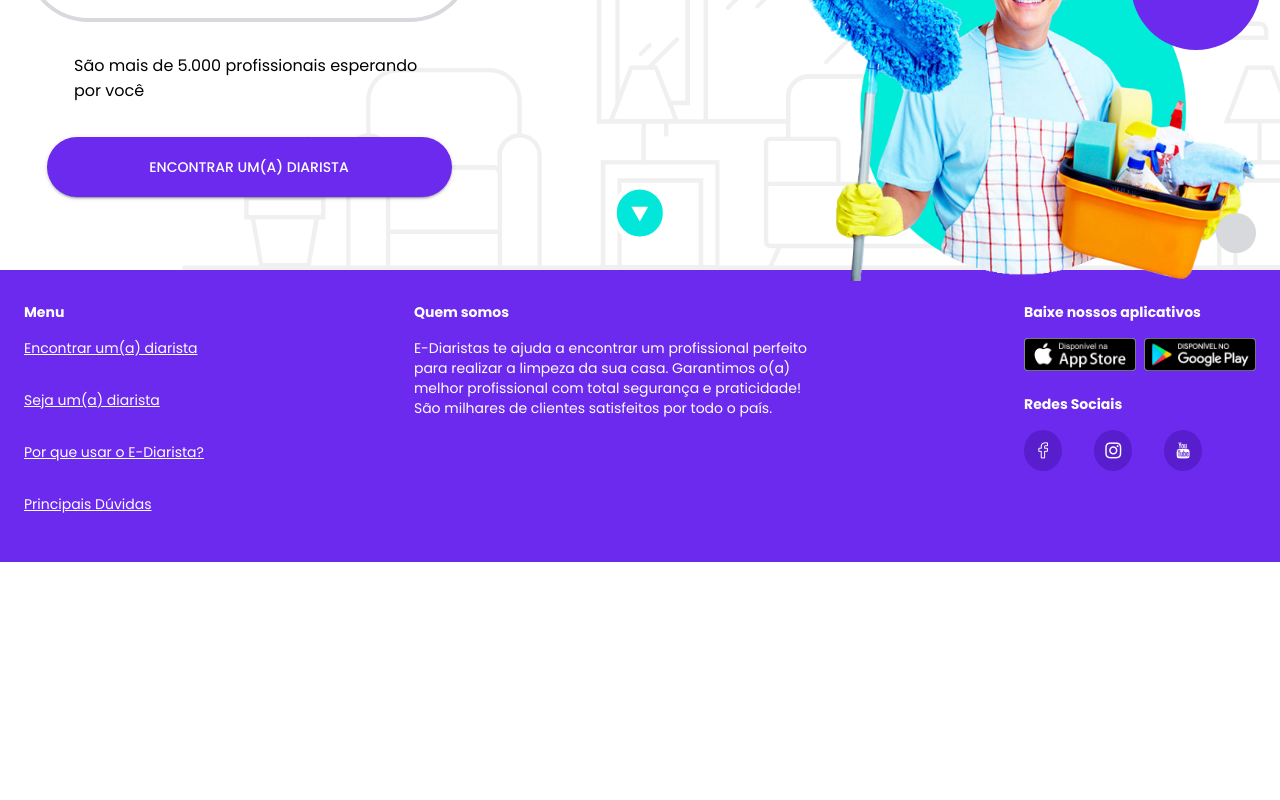
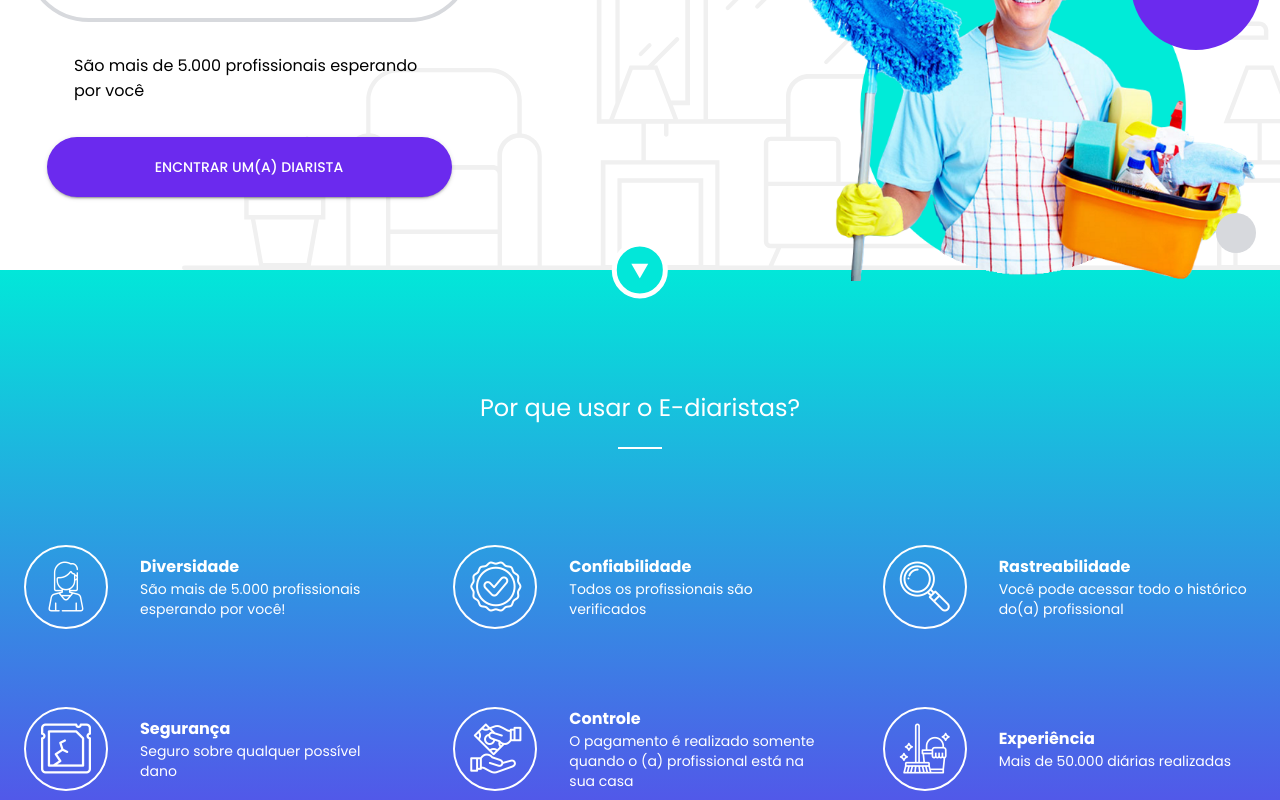
Before and after one commit to luhrocha/ediarista-react, a Next.js app: page / in a window 1280 px wide. Shown: the part 280-1080 px from the top of the page. Before the commit the page ends 842 px from the top, so only its background shows below. Built offline with nearby package versions, Linux system fonts and the light colour scheme.

Commit message:
add segunda parte da home

```diff
--- a/src/ui/partials/index/_Advantages.styled.tsx
+++ b/src/ui/partials/index/_Advantages.styled.tsx
@@ -0,0 +1,87 @@
+import { Avatar, Divider, List, ListItemText } from "@mui/material";
+import { styled } from "@mui/system";
+import theme from "ui/themes/light-theme";
+
+export const GradientBackground = styled('section')`
+    background: ${({theme}) => 'linear-gradient(180deg, ' + theme.palette.secondary.main + ' 0%, ' + theme.palette.primary.main + ' 100%)'};
+    color: ${({theme}) => theme.palette.primary.contrastText};
+    padding-bottom: ${({theme}) => theme.spacing(20)};
+`;
+
+export const SectionTitle = styled('h2')`
+    margin: 0;
+    padding: ${({theme}) => theme.spacing(7) + ' 0 ' + theme.spacing(4)};
+    text-align: center;
+    font-weight: normal;
+    font-size: ${({theme}) => theme.typography.h6.fontSize};
+    position: relative;
+
+    &::after{
+        content: ' ';
+        position: absolute;
+        width: 44px;
+        height: 2px;
+        background-color: currentColor;
+        bottom: ${({theme}) => theme.spacing(2)};
+        left:50%;
+        transform: translateX(-50%);
+    }
+
+    ${({theme}) => theme.breakpoints.up('md')}{
+        font-size: ${({theme}) => theme.typography.h5.fontSize};
+        padding: ${({theme}) => theme.spacing(15) + ' 0 ' + theme.spacing(13)};
+
+        &::after{
+            bottom: ${({theme}) => theme.spacing(10)};
+        }
+    }
+`;
+
+export const ListStyled = styled(List)`
+    ${({theme}) => theme.breakpoints.up('md')}{
+        display: grid;
+        grid-template-columns: repeat(auto-fit, minmax(280px, 1fr));
+        gap: ${({theme}) => theme.spacing(7)};
+    }
+`;
+
+export const ListItemTextStyled = styled(ListItemText)`
+    .MuiListItemText-primary{
+        font-weight: bold;
+    }
+
+    .MuiListItemText-secondary{
+        color: currentColor;
+    }
+`;
+
+export const AvatarStyled = styled(Avatar)`
+    background-color: transparent;
+    border: 2px solid currentColor;
+    padding: 2px;
+    margin-right: ${({theme}) => theme.spacing(2)};
+    box-sizing: content-box;
+
+    i{
+        font-size: 25px;
+    }
+
+    ${({theme}) => theme.breakpoints.up('md')}{
+        padding: 20px;
+        margin-right: ${({theme}) => theme.spacing(4)};
+
+        i{
+            font-size: 50px;
+        }
+    };
+`;
+
+export const ListDivider = styled(Divider)`
+    &.MuiDivider-root{
+        border-color: rgba(255, 255, 255, 0.25);
+    }
+
+    ${({theme}) => theme.breakpoints.up('md')}{
+        display: none;
+    }
+`;
--- a/src/ui/partials/index/_Advantages.tsx
+++ b/src/ui/partials/index/_Advantages.tsx
@@ -1,5 +1,65 @@
+import { Container, ListItem, ListItemAvatar } from "@mui/material";
+import React from "react";
+import { AvatarStyled, GradientBackground, ListDivider, ListItemTextStyled, ListStyled, SectionTitle } from "./_Advantages.styled";
+
 const Advantages = () => {
-    return <div></div>
+
+    const advantagesList = [
+        {
+            icon: 'twf-woman',
+            title: 'Diversidade',
+            description: 'São mais de 5.000 profissionais esperando por você!',
+        },
+        {
+            icon: 'twf-certificate',
+            title: 'Confiabilidade',
+            description: 'Todos os profissionais são verificados',
+        },
+        {
+            icon: 'twf-search-2',
+            title: 'Rastreabilidade',
+            description: 'Você pode acessar todo o histórico do(a) profissional',
+        },
+        {
+            icon: 'twf-frame-broken',
+            title: 'Segurança',
+            description: 'Seguro sobre qualquer possível dano',
+        },
+        {
+            icon: 'twf-payment',
+            title: 'Controle',
+            description: 'O pagamento é realizado somente quando o (a) profissional está na sua casa',
+        },
+        {
+            icon: 'twf-broom-bucket',
+            title: 'Experiência',
+            description: 'Mais de 50.000 diárias realizadas',
+        },
+    ];
+    return (
+        <GradientBackground>
+            <Container>
+                <SectionTitle>Por que usar o E-diaristas?</SectionTitle>
+                <ListStyled>
+                    { advantagesList.map((item, index) => (
+                        <React.Fragment key={item.icon} >
+                            {index !== 0 && <ListDivider />}
+                            <ListItem disableGutters>
+                                <ListItemAvatar>
+                                    <AvatarStyled>
+                                        <i className={item.icon} />
+                                    </AvatarStyled>
+                                </ListItemAvatar>
+                                <ListItemTextStyled
+                                    primary={item.title}
+                                    secondary={item.description} />
+                            </ListItem>
+                        </React.Fragment>
+                    ))}
+                </ListStyled>
+            </Container>
+        </GradientBackground>
+    );
 }
 
 export default Advantages;
--- a/src/ui/partials/index/_Presentation.styled.tsx
+++ b/src/ui/partials/index/_Presentation.styled.tsx
@@ -4,12 +4,13 @@
 import Link, { LinkProps } from "ui/components/navigation/Link/Link";
 
 export const SectionContainer = styled('section')`
+    position: relative;
     min-height: 250px;
     background-image: url('/img/home/living-room.svg');
     background-repeat: no-repeat;
     background-position: right center;
     background-size: cover;
-    position: relative;
+
 
     ${({theme}) => theme.breakpoints.up('md')}{
         background-position: center;
@@ -95,7 +96,7 @@
     };
 `;
 
-export const SectionButtom = styled((props: LinkProps) => <Link {...props} Component={RoundedButton}/> )`
+export const SectionButton = styled((props: LinkProps) => <Link {...props} Component={RoundedButton}/> )`
     grid-area: button;
     ${({theme}) => theme.breakpoints.up('md')}{
         width: 405px;
@@ -117,7 +118,6 @@
         content: ' ';
         position:absolute;
         border-radius: 100%;
-        z-index: 2;
     };
 
     &::before{
@@ -126,7 +126,7 @@
         right: -5px;
         width: 130px;
         height: 130px;
-
+        z-index:2;
     };
 
     &::after{
@@ -145,7 +145,7 @@
 
 export const BottomButton = styled('span')`
     position: absolute;
-    bottom: 0;
+    //bottom: 0;
     left: 50%;
     transform: translate(-50%, -50%);
     background-color: ${({theme}) => theme.palette.secondary.main};
@@ -153,7 +153,6 @@
     border-radius: 50px;
     color: ${({theme}) => theme.palette.common.white};
     border: 5px solid currentColor;
-
     i{
         position: relative;
         left: -2px;
--- a/src/ui/partials/index/_Presentation.tsx
+++ b/src/ui/partials/index/_Presentation.tsx
@@ -1,5 +1,5 @@
 import { useEffect, useState } from "react";
-import { BottomButton, ContainerStyled, SectionButtom, SectionContainer, SectionDescription, SectionPictureContainer, SectionTitle } from "./_Presentation.styled"
+import { BottomButton, ContainerStyled, SectionButton, SectionContainer, SectionDescription, SectionPictureContainer, SectionTitle } from "./_Presentation.styled"
 
 const Presentation = () => {
     const [cleanerPicture, setCleanerPicture] = useState('');
@@ -19,9 +19,9 @@
                 <SectionDescription>
                     São mais de 5.000 profissionais esperando por você
                 </SectionDescription>
-                <SectionButtom mui={{variant: 'contained'}} href={'/encontrar-diarista'}>
-                    Encontrar um(a) diarista
-                </SectionButtom>
+                <SectionButton mui={{variant: 'contained'}} href={'/encontrar-diarista'}>
+                    Encntrar um(a) diarista
+                </SectionButton>
                 <SectionPictureContainer>
                     <img src={cleanerPicture} alt={'Diarista'} />
                 </SectionPictureContainer>
--- a/src/ui/styles/globals.css
+++ b/src/ui/styles/globals.css
@@ -14,6 +14,7 @@
   box-sizing: border-box;
 }
 
+/*
 @media (prefers-color-scheme: dark) {
   html {
     color-scheme: dark;
@@ -23,3 +24,4 @@
     background: black;
   }
 }
+*/
```
